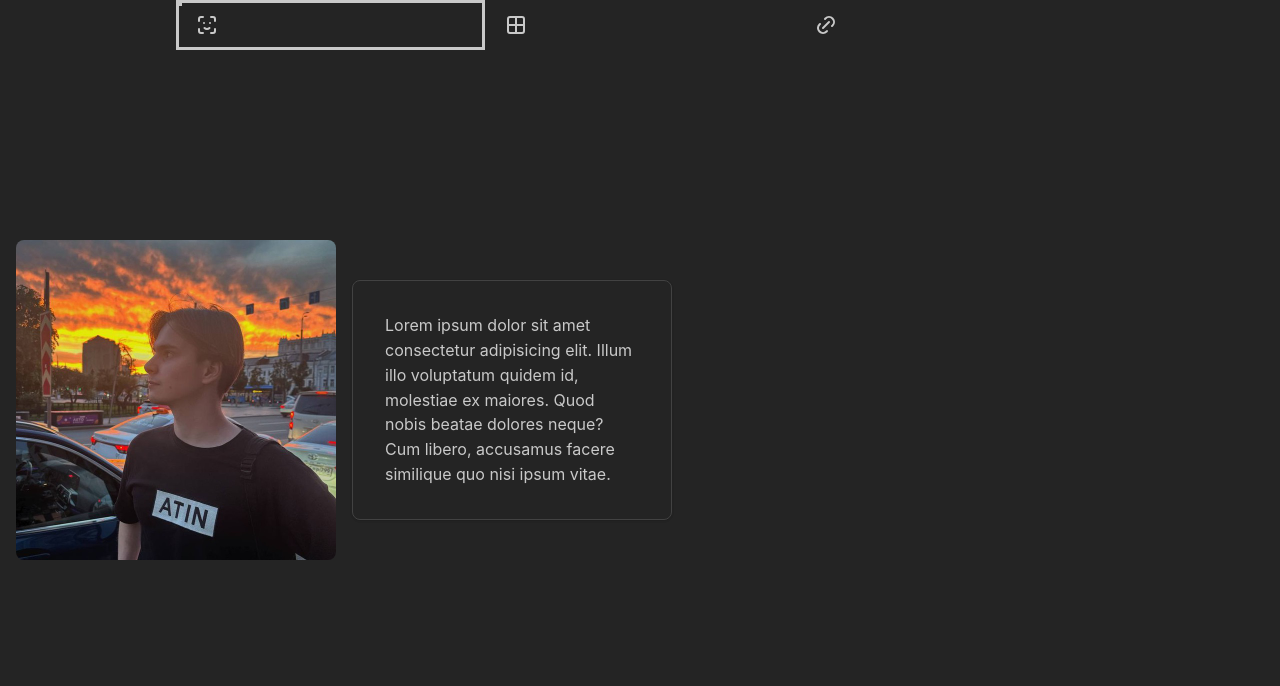
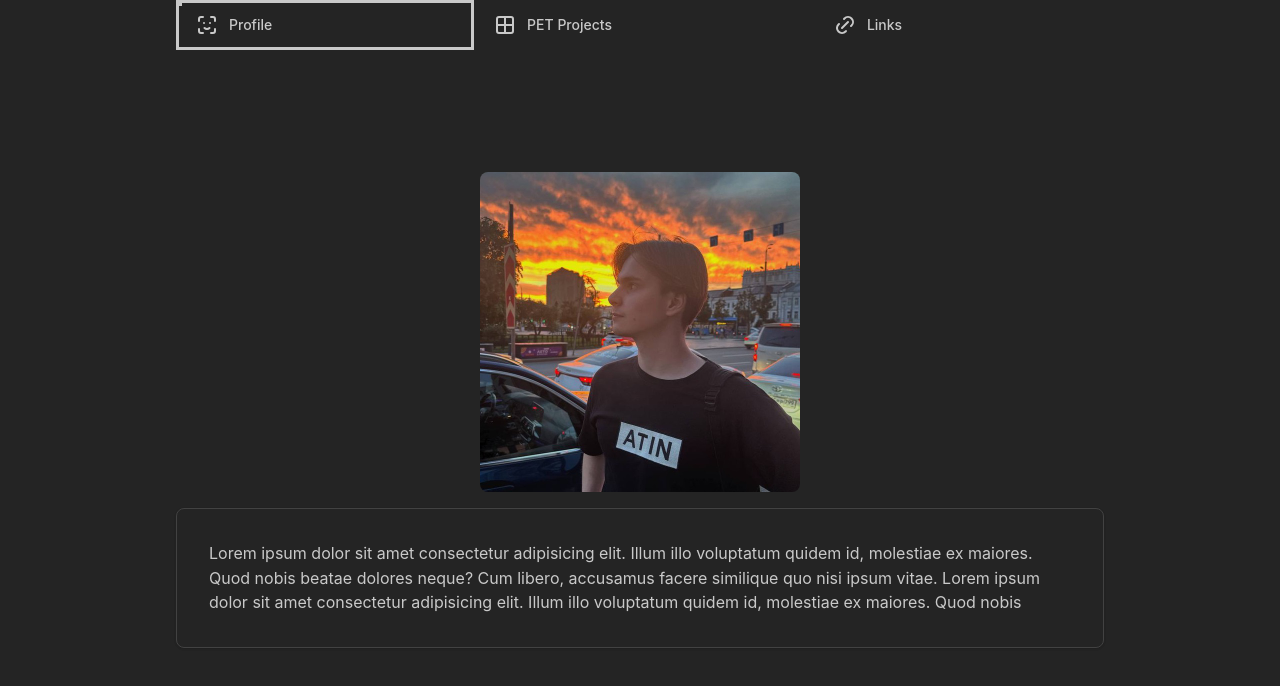
Before and after one commit to usichUs/unm-portfolio, a React (Vite) app: page / in a window 1280 px wide. Shown: the top 686 px of the page. Built offline with nearby package versions, Linux system fonts and the light colour scheme; data requests are answered from the project's data file.

Commit message:
refactored many things

```diff
--- a/src/App.jsx
+++ b/src/App.jsx
@@ -1,10 +1,34 @@
 import "@mantine/core/styles.css";
-import { Alert, Flex, MantineProvider } from "@mantine/core";
+import {
+  Alert,
+  Button,
+  createTheme,
+  Loader,
+  MantineProvider,
+} from "@mantine/core";
 import NavBar from "./components/Tabs/NavBar";
 import Profile from "./components/AboutMe/Profile";
 import useFetch from "./hooks/useFetch";
-import { IconAlertCircle, IconLoader } from "@tabler/icons-react";
+import { IconAlertCircle } from "@tabler/icons-react";
 import Gallery from "./components/Gallery/Gallery";
+
+const theme = createTheme({
+  autoContrast: true,
+  luminanceThreshold: 0.55,
+  defaultGradient: {
+    from: 'green',
+    to: 'teal',
+    deg: 45,
+  },
+  components: {
+    Button: Button.extend({
+      defaultProps: {
+        color: "green",
+        variant: 'gradient'
+      },
+    }),
+  },
+});
 
 function App() {
   const { data, error, pending } = useFetch({
@@ -12,7 +36,7 @@ function App() {
   });
   // npx json-server --watch data/db.json --port 8000
   return (
-    <MantineProvider defaultColorScheme="dark">
+    <MantineProvider theme={theme} defaultColorScheme="dark">
       <NavBar
         section_1={<Profile />}
         section_2={
@@ -21,7 +45,7 @@ function App() {
               variant="light"
               color="green"
               title="Alert title"
-              icon={<IconLoader />}
+              icon={<Loader color="green" size="xs" type="bars" />}
             >
               Loading...
             </Alert> // Показать индикатор загрузки, пока данные загружаются
--- a/src/components/AboutMe/Profile.jsx
+++ b/src/components/AboutMe/Profile.jsx
@@ -1,18 +1,19 @@
-import { Container, Flex, Group, Image, Paper, Text, Box } from "@mantine/core";
+import { Group, Image, Paper, Text, Box } from "@mantine/core";
 
 export default function Profile() {
   return (
     <>
-      <Group wrap="wrap" justify="space-around">
+      <Group wrap="wrap" justify="center">
         <Box>
           <Image src="/src/assets/me.jpg" maw="100%" mah="20rem" radius="md" />
         </Box>
-        <Paper withBorder shadow="xs" p="xl" radius="md" maw="20rem" mah="100%">
+        <Paper withBorder shadow="xs" p="xl" radius="md">
           <Text>
             Lorem ipsum dolor sit amet consectetur adipisicing elit. Illum illo
             voluptatum quidem id, molestiae ex maiores. Quod nobis beatae
             dolores neque? Cum libero, accusamus facere similique quo nisi ipsum
-            vitae.
+            vitae. Lorem ipsum dolor sit amet consectetur adipisicing elit.
+            Illum illo voluptatum quidem id, molestiae ex maiores. Quod nobis
           </Text>
         </Paper>
       </Group>
--- a/src/components/Gallery/Gallery.jsx
+++ b/src/components/Gallery/Gallery.jsx
@@ -1,9 +1,9 @@
 import GalleryPart from "./GalleryPart";
-import { Flex } from "@mantine/core";
+import { Group } from "@mantine/core";
 
 export default function Gallery({ data }) {
   return (
-    <Flex justify="center" align="center" direction="row" wrap="wrap">
+    <Group justify='center'>
       {data.map((el) => (
         <GalleryPart
           src_link={el.src_link}
@@ -12,6 +12,10 @@ export default function Gallery({ data }) {
           src_href={el.src_href}
         />
       ))}
-    </Flex>
+    </Group>
   );
 }
+{
+  /* <Flex justify="center" align="center" direction="row" wrap="wrap">
+</Flex> */
+}
--- a/src/components/Tabs/NavBar.jsx
+++ b/src/components/Tabs/NavBar.jsx
@@ -1,49 +1,41 @@
-import {
-  Affix,
-  Box,
-  Center,
-  Container,
-  Group,
-  Stack,
-  Tabs,
-} from "@mantine/core";
+import { Affix, Box, Container, Tabs } from "@mantine/core";
+import { useMediaQuery } from "@mantine/hooks";
 import { IconBorderAll, IconFaceId, IconLink } from "@tabler/icons-react";
 
 export default function NavBar({ section_1, section_2, section_3 }) {
   const tabs = [
-    { index: "1", value: "1", icon: <IconFaceId /> },
-    { index: "2", value: "2", icon: <IconBorderAll /> },
-    { index: "3", value: "3", icon: <IconLink /> },
+    { index: "1", value: "1", icon: <IconFaceId />, title: "Profile" },
+    { index: "2", value: "2", icon: <IconBorderAll />, title: "PET Projects" },
+    { index: "3", value: "3", icon: <IconLink />, title: "Links" },
   ];
   const panels = [
     { index: "1", value: "1", section: section_1 },
     { index: "2", value: "2", section: section_2 },
     { index: "3", value: "3", section: section_3 },
   ];
+
+  const matches = useMediaQuery("(min-width: 400px)");
+
   return (
     <Tabs defaultValue="1">
       {/* Tabs */}
       <Affix position={{ top: 0, left: 0 }} w="100%">
         <Container>
           <Tabs.List grow>
-            <Group justify="space-around" w="100%" gap="0">
-              {tabs.map((el) => (
-                <Tabs.Tab
-                  key={el.index}
-                  leftSection={el.icon}
-                  value={el.value}
-                ></Tabs.Tab>
-              ))}
-            </Group>
+            {tabs.map((el) => (
+              <Tabs.Tab key={el.index} leftSection={el.icon} value={el.value}>
+                {matches && el.title}
+              </Tabs.Tab>
+            ))}
           </Tabs.List>
         </Container>
       </Affix>
       {/* Tabs Content */}
       {panels.map((el) => (
         <Tabs.Panel key={el.index} value={el.value}>
-          <Center>
+          <Box w="100vw" mt="lg">
             <Container>{el.section}</Container>
-          </Center>
+          </Box>
         </Tabs.Panel>
       ))}
     </Tabs>
```
Also changed, not shown: src/components/Gallery/GalleryPart.jsx (+2 -2 lines).
